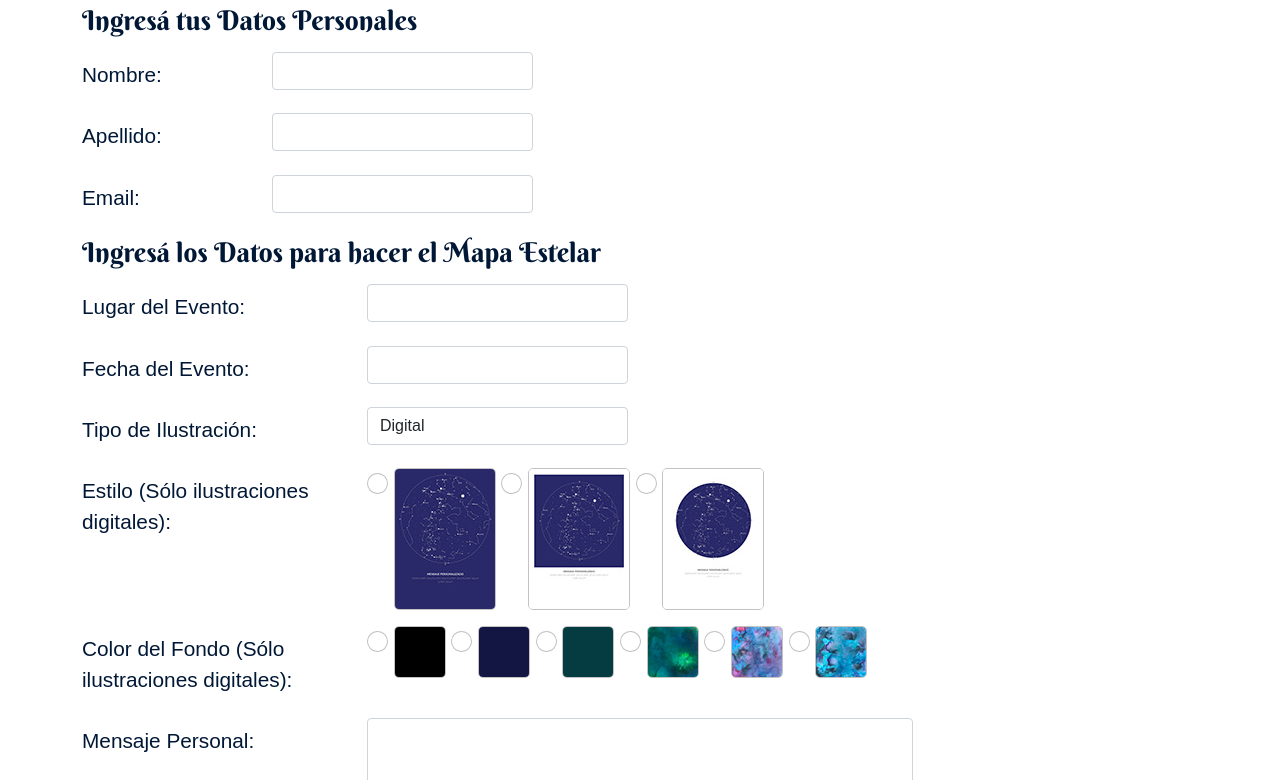
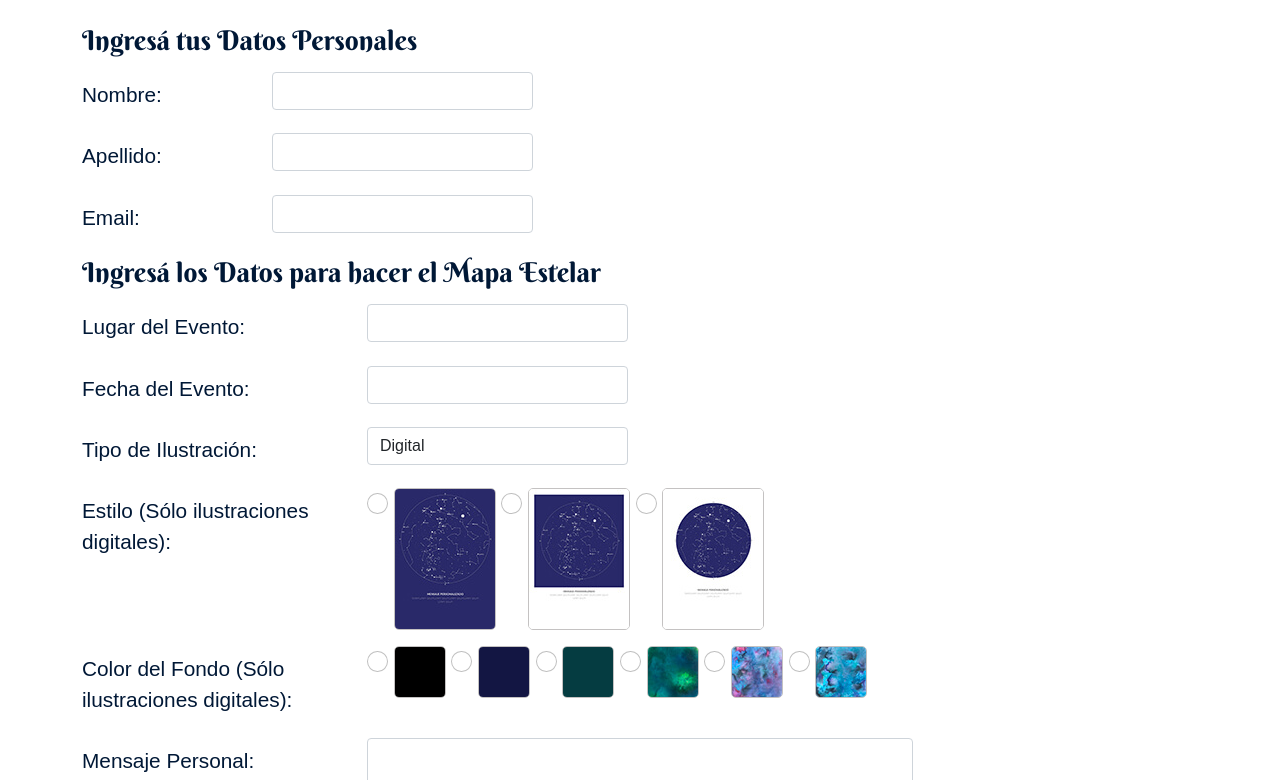
Before and after one commit to marianagudr/mapas_estelares_entrega_4, a website: page views/tu_mapa.html in a window 1280 px wide. Shown: the part 320-1100 px from the top of the page. Drawn offline with nearby package versions, Linux system fonts and the light colour scheme.

Commit message:
Limpieza de código

```diff
--- a/views/tu_mapa.html
+++ b/views/tu_mapa.html
@@ -44,7 +44,7 @@
     <!-- Contenido de la página -->
 
     <div class="container">
-        <div class="row conceptos">
+        <div>
             <h1>Tu Mapa Estelar</h1>
             <h2 class="subtitulos-tu-mapa mb-3">Ingresá tus Datos Personales</h2>
             <div>
```
Also changed, not shown: index.html (+1 -1 lines).
